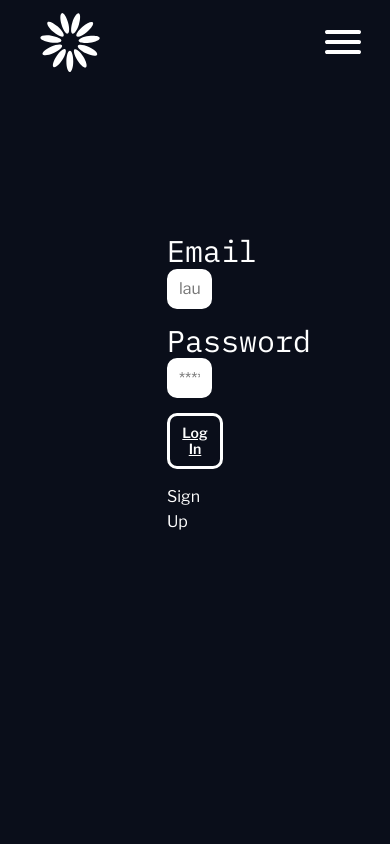
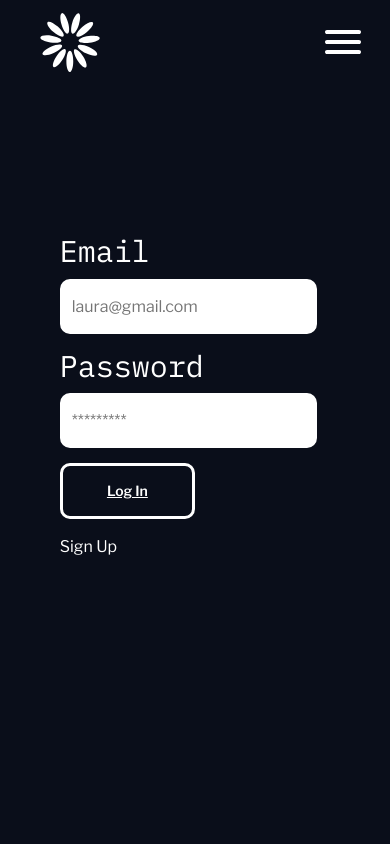
Before and after one commit to cey-t/catering-website, a React (Create React App) app: page /login in a window 390 px wide. Shown: the top 844 px of the page. Built offline with nearby package versions, Linux system fonts and the light colour scheme.

Commit message:
Responsiveness

```diff
--- a/src/components/Form/Form.module.scss
+++ b/src/components/Form/Form.module.scss
@@ -38,3 +38,18 @@
     }
   }
 }
+@media screen and (max-width: 1000px) {
+  .form {
+    width: 55%;
+  }
+}
+@media screen and (max-width: 760px) {
+  .form {
+    width: 75%;
+  }
+}
+@media screen and (max-width: 590px) {
+  .form {
+    width: 95%;
+  }
+}
--- a/src/components/Form/Input/Input.module.scss
+++ b/src/components/Form/Input/Input.module.scss
@@ -1,9 +1,8 @@
 .formInput {
-  .formInputs {
-    display: flex;
-    flex-direction: column;
-    gap: 15px;
-  }
+  display: flex;
+  flex-direction: column;
+  gap: 10px;
+
   .inputLabel {
     font-size: 30px;
     color: #ffffff;
@@ -14,11 +13,11 @@
     gap: 5px;
   }
   .inputBox {
-    height: 40px;
+    height: 55px;
     padding: 5px 10px;
     outline: none;
     border: 2px solid #ffffff;
     border-radius: 10px;
-    width: 80%;
+    width: 95%;
   }
 }
```
